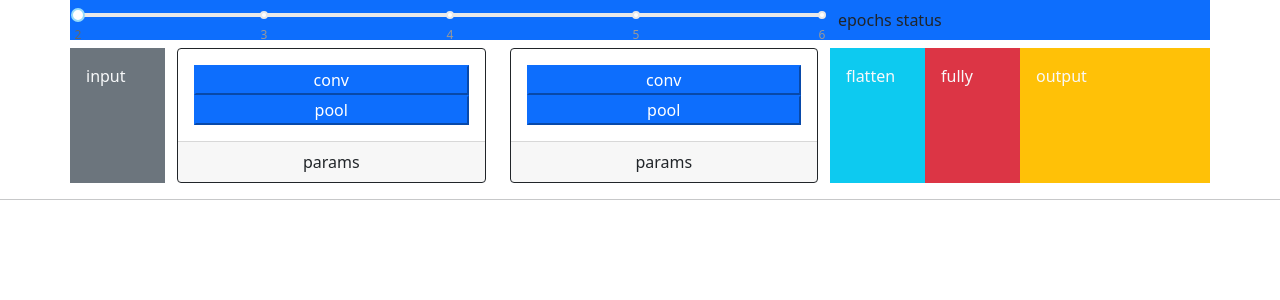
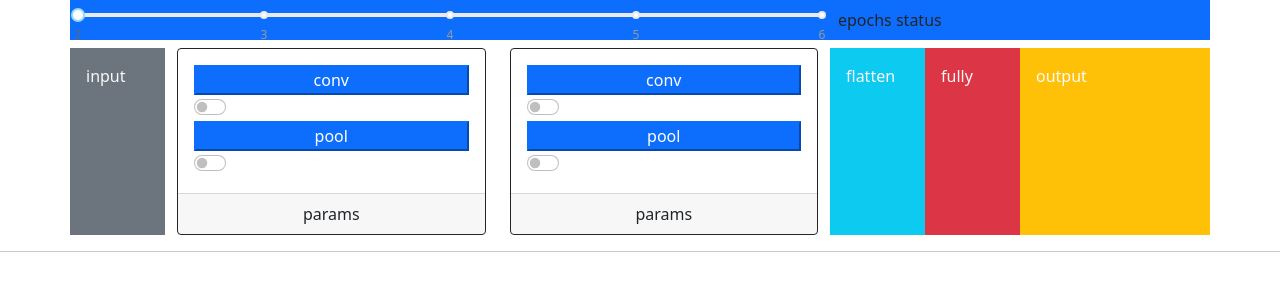
Before and after one commit to Wklej/CNNSIM, a React (Create React App) app: page / in a window 1280 px wide. Shown: the top 300 px of the page. Built offline with nearby package versions, Linux system fonts and the light colour scheme.

Commit message:
handle disable button with switches

```diff
--- a/src/Layer.js
+++ b/src/Layer.js
@@ -11,6 +11,14 @@ const Layer = ({num}) => {
     const handlePoolShow = () => setPoolShow(true);
     const handlePoolClose = () => setPoolShow(false);
 
+    const handleDisableConv = (e) => {
+        const btnHandler = document.getElementById(e.target.id)
+        btnHandler.disabled = !btnHandler.disabled
+    }
+    const handleDisablePool = (e) => {
+        const btnHandler = document.getElementById(e.target.id)
+        btnHandler.disabled = !btnHandler.disabled
+    }
     const divs = () => {
         let array = [];
         for (let index = 0; index < num; index++) {
@@ -19,9 +27,15 @@ const Layer = ({num}) => {
                     <div className="card border-dark text-center" >
                         <div className="card-body">
                             <ul className="list-group">
-                                <button className="btn-primary" onClick={handleConvShow}>conv</button>
+                                <button className="btn-primary" onClick={handleConvShow} id={'conv' + index}>conv</button>
+                                <div className="form-check form-switch">
+                                    <input type="checkbox" className="form-check-input" id={'conv' + index} onChange={(e) => handleDisableConv(e)} />
+                                </div>
                                 <LayerModal show={showConv} handleClose={handleConvClose} body={"conv"} />
-                                <button className="btn-primary" onClick={handlePoolShow}>pool</button>
+                                <button className="btn-primary" onClick={handlePoolShow} id={'pool' + index}>pool</button>
+                                <div className="form-check form-switch">
+                                    <input type="checkbox" className="form-check-input" id={'pool' + index} onChange={(e) => handleDisablePool(e)} />
+                                </div>
                                 <LayerModal show={showPool} handleClose={handlePoolClose} body={'pool'} />
                             </ul>
                         </div>
```
